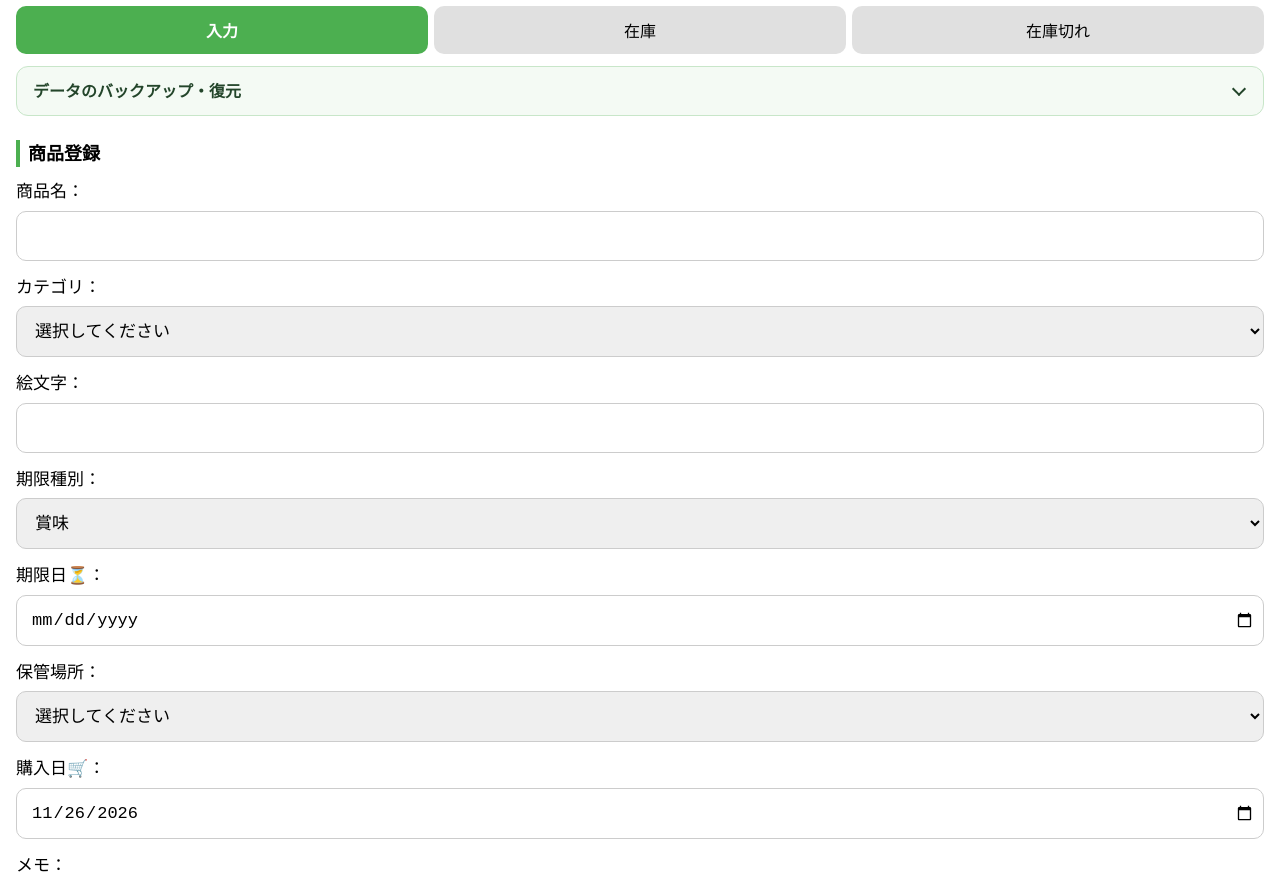
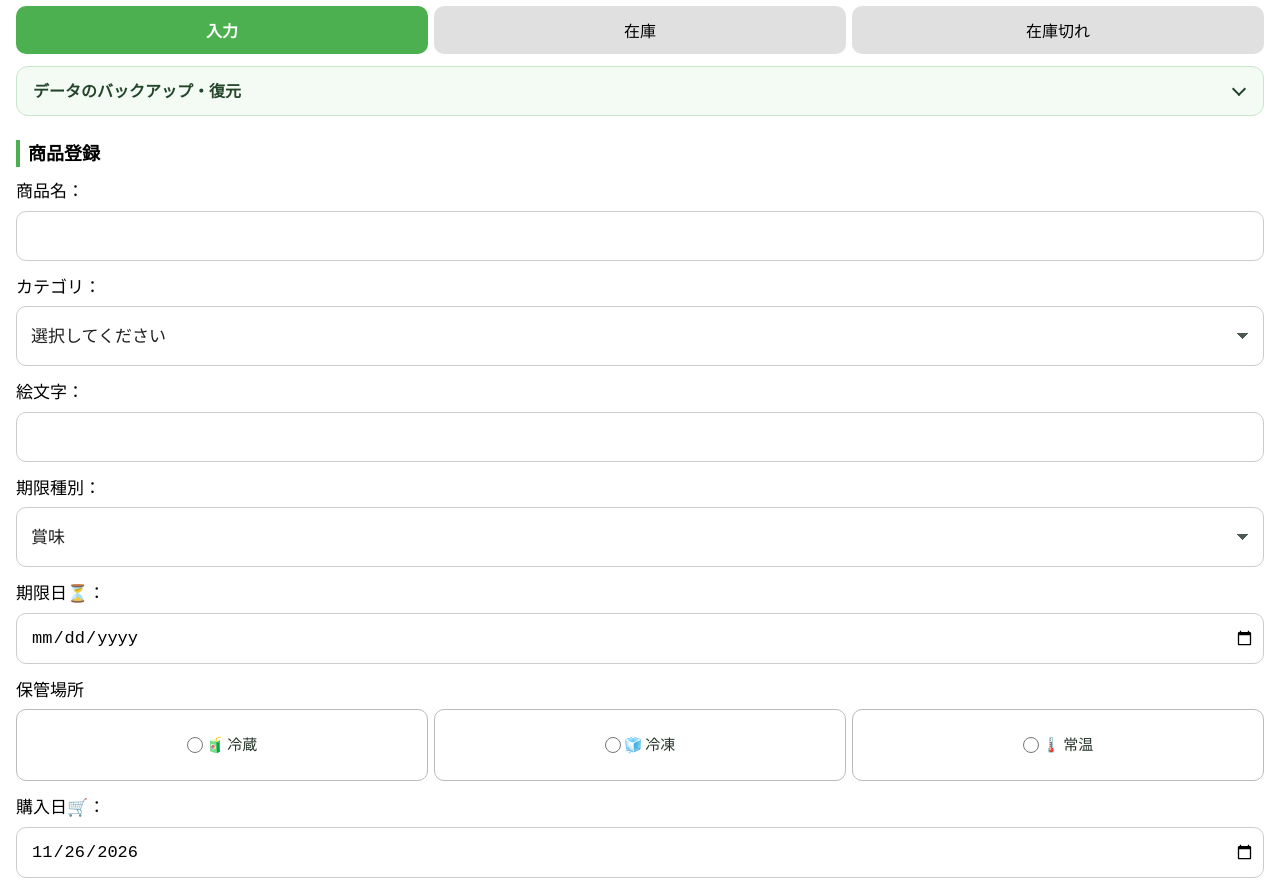
Before and after one commit to komugisax/food-expiry, a plain HTML site: page index.html in a window 1280 px wide. Shown: the part 69-952 px from the top of the page. Drawn offline with Linux system fonts and the light colour scheme.

Commit message:
Add files via upload

```diff
--- a/app.js
+++ b/app.js
@@ -1,6 +1,68 @@
 let editingItemId = null;
 
 let candidateMap = Object.create(null);
+
+const STORAGE_OPTIONS = [
+  ['冷蔵', '🧃'], ['冷凍', '🧊'], ['常温', '🌡️']
+];
+
+function storageChoices_(name, selected = '') {
+  return `<fieldset class="storage-choices">
+    <legend>保管場所</legend>
+    <div class="storage-choices__options">
+      ${STORAGE_OPTIONS.map(([value, icon]) => `
+        <label class="storage-choices__option">
+          <input type="radio" name="${name}" value="${value}" ${value === selected ? 'checked' : ''}>
+          <span aria-hidden="true">${icon}</span><span>${value}</span>
+        </label>`).join('')}
+    </div>
+  </fieldset>`;
+}
+
+function selectInputStorage_(value) {
+  document.querySelectorAll('#storage input[type="radio"]').forEach(radio => {
+    radio.checked = radio.value === value;
+  });
+}
+
+function updateStockTabDots_(items, now = new Date()) {
+  const today = localDay(now);
+  const nextDay = new Date(now);
+  nextDay.setDate(nextDay.getDate() + 1);
+  const tomorrow = localDay(nextDay);
+  const dueTypes = new Set(items
+    .filter(item => item.expiryDate === today || item.expiryDate === tomorrow)
+    .map(item => item.expiryType));
+
+  const button = document.querySelector('[data-tab="tab-stock"]');
+  const labels = ['在庫'];
+  for (const [type, dot] of [['消費', 'use-by'], ['賞味', 'best-before']]) {
+    const active = dueTypes.has(type);
+    button.querySelector('.stock-tab-dot--' + dot).hidden = !active;
+    if (active) labels.push(type + '期限が近い商品あり');
+  }
+  if (labels.length > 1) button.setAttribute('aria-label', labels.join('、'));
+  else button.removeAttribute('aria-label');
+}
+
+function refreshStockTabDots_() {
+  try {
+    updateStockTabDots_(getActiveItems());
+  } catch (error) {
+    reportStorageError_(error);
+  }
+}
+
+let stockTabRefreshTimer;
+function scheduleStockTabRefresh_() {
+  clearTimeout(stockTabRefreshTimer);
+  const midnight = new Date();
+  midnight.setHours(24, 0, 0, 0);
+  stockTabRefreshTimer = setTimeout(() => {
+    refreshStockTabDots_();
+    scheduleStockTabRefresh_();
+  }, Math.max(1, midnight.getTime() - Date.now()));
+}
 
 function loadCandidates_() {
   Promise.resolve().then(() => getOutOfStockList()).then(list => {
@@ -40,6 +102,13 @@ function setDefaultDates_() {
 
 document.addEventListener('DOMContentLoaded', () => {
   document.getElementById('productForm').addEventListener('submit', event => event.preventDefault());
+  document.getElementById('storage').innerHTML = storageChoices_('stock-storage');
+  scheduleStockTabRefresh_();
+  document.addEventListener('visibilitychange', () => {
+    if (document.hidden) return;
+    refreshStockTabDots_();
+    scheduleStockTabRefresh_();
+  });
   // 初期値
   setDefaultDates_();
 
@@ -59,7 +128,7 @@ document.addEventListener('DOMContentLoaded', () => {
     if (!item) return;
 
     document.getElementById('category').value = item.category || '';
-    document.getElementById('storage').value = item.storage || '';
+    selectInputStorage_(item.storage);
     document.getElementById('emoji').value = item.emoji || '';
 
     renderEmojiPalette(item.category);
@@ -91,7 +160,7 @@ document.addEventListener('DOMContentLoaded', () => {
       productName: document.getElementById('productName').value,
       purchaseDate: document.getElementById('purchaseDate').value,
       category: document.getElementById('category').value,
-      storage: document.getElementById('storage').value,
+      storage: document.querySelector('#storage input:checked')?.value || '',
       emoji: document.getElementById('emoji').value,
       expiryType: document.getElementById('expiryType').value,
       expiryDate: document.getElementById('expiryDate').value,
@@ -150,6 +219,7 @@ function loadStockList_() {
         console.error('items is not array:', items);
         items = [];
       }
+      updateStockTabDots_(items);
       items = sortStockItems_(items);
 
       const area = document.getElementById('stockList');
@@ -191,14 +261,7 @@ function loadStockList_() {
                   value="${item.expiryDate ? item.expiryDate : ''}">
               </label>
 
-              <label>
-                保管場所
-                <select class="edit-storage">
-                  <option value="冷蔵" ${item.storage === '冷蔵' ? 'selected' : ''}>🧃冷蔵</option>
-                  <option value="冷凍" ${item.storage === '冷凍' ? 'selected' : ''}>🧊冷凍</option>
-                  <option value="常温" ${item.storage === '常温' ? 'selected' : ''}>🌡️常温</option>
-                </select>
-              </label>
+              ${storageChoices_('edit-stock-storage', item.storage)}
 
               <label>
                 メモ
@@ -242,7 +305,7 @@ function loadStockList_() {
               purchaseDate: div.querySelector('.edit-purchaseDate').value,
               expiryType: div.querySelector('.edit-expiryType').value,
               expiryDate: div.querySelector('.edit-expiryDate').value,
-              storage: div.querySelector('.edit-storage').value,
+              storage: div.querySelector('.storage-choices input:checked')?.value ?? item.storage,
               note: div.querySelector('.edit-note').value,
               category: div.querySelector('.edit-category').value
             };
@@ -298,7 +361,7 @@ function loadStockList_() {
             // フォームにセット
             document.getElementById('productName').value = item.productName || '';
             document.getElementById('emoji').value = item.emoji || '';
-            document.getElementById('storage').value = item.storage || '';
+            selectInputStorage_(item.storage);
             document.getElementById('expiryType').value = item.expiryType || '賞味';
             document.getElementById('category').value = item.category || '';
             // 日付系はクリア（or 今日にしたければここでセット）
@@ -351,6 +414,7 @@ function updateStock_(id, status, itemDiv) {
       if (status === '×') {
         // 一覧から即消す
         itemDiv.remove();
+        refreshStockTabDots_();
         loadOutOfStockList_();
         loadCandidates_();
 
@@ -407,7 +471,7 @@ function loadOutOfStockList_() {
           // フォームに反映
           document.getElementById('productName').value = item.productName || '';
           document.getElementById('category').value = item.category || '';
-          document.getElementById('storage').value = item.storage || '';
+          selectInputStorage_(item.storage);
           document.getElementById('emoji').value = item.emoji || '';
           renderEmojiPalette(item.category || '');
 
--- a/index.html
+++ b/index.html
@@ -565,6 +565,91 @@ input[type="date"] {
   color: #842b24;
   font-size: 15px;
 }
+
+/* 登録・編集の選択欄 */
+#productForm select {
+  appearance: none;
+  height: 60px;
+  padding-right: 40px;
+  color: #202020;
+  background-color: #fff;
+  background-image: linear-gradient(45deg, transparent 50%, #4b5950 50%),
+    linear-gradient(135deg, #4b5950 50%, transparent 50%);
+  background-position: right 20px center, right 14px center;
+  background-size: 6px 6px;
+  background-repeat: no-repeat;
+}
+
+.storage-choices {
+  min-width: 0;
+  margin: 0 0 14px;
+  padding: 0;
+  border: 0;
+}
+
+.storage-choices > legend {
+  padding: 0;
+  margin-bottom: 6px;
+}
+
+.storage-choices__options {
+  display: grid;
+  grid-template-columns: repeat(auto-fit, minmax(78px, 1fr));
+  gap: 6px;
+}
+
+.storage-choices__option {
+  display: flex;
+  align-items: center;
+  justify-content: center;
+  flex-wrap: wrap;
+  gap: 3px;
+  min-height: 60px;
+  padding: 5px;
+  border: 1px solid #bbb;
+  border-radius: 10px;
+  color: #26352a;
+  background: #fff;
+  font-size: 15px;
+  cursor: pointer;
+}
+
+.storage-choices__option > input[type="radio"] {
+  width: 16px;
+  height: 16px;
+  flex: 0 0 16px;
+  padding: 0;
+  margin: 0;
+  accent-color: #286438;
+}
+
+.storage-choices__option:has(input:checked) {
+  border-color: #388e3c;
+  background: #e8f5e9;
+}
+
+.storage-choices__option:has(input:focus-visible),
+#productForm select:focus-visible {
+  outline: 2px solid #286438;
+  outline-offset: 2px;
+}
+
+.stock-tab-label {
+  display: inline-flex;
+  align-items: center;
+  gap: 5px;
+}
+
+.stock-tab-dot {
+  width: 12px;
+  height: 12px;
+  box-sizing: border-box;
+  border: 1px solid #fff;
+  border-radius: 50%;
+}
+
+.stock-tab-dot--use-by { background: #b91c1c; }
+.stock-tab-dot--best-before { background: #b45309; }
   </style>
 </head>
 <body>
@@ -581,7 +666,9 @@ input[type="date"] {
 
 <div class="tabs">
   <button type="button" class="tab-btn active" data-tab="tab-input">入力</button>
-  <button type="button" class="tab-btn" data-tab="tab-stock">在庫</button>
+  <button type="button" class="tab-btn" data-tab="tab-stock">
+    <span class="stock-tab-label">在庫<span class="stock-tab-dot stock-tab-dot--use-by" aria-hidden="true" hidden></span><span class="stock-tab-dot stock-tab-dot--best-before" aria-hidden="true" hidden></span></span>
+  </button>
   <button type="button" class="tab-btn" data-tab="tab-out">在庫切れ</button>
 </div>
 
@@ -634,19 +721,7 @@ input[type="date"] {
     <label>期限日⏳：<input type="date" id="expiryDate"></label>
   </div>
 
-  <div>
-    <label>保管場所：
-      <select id="storage">
-        <option value="">選択してください</option>
-        <option value="冷蔵">🧃冷蔵</option>
-        <option value="冷凍">🧊冷凍</option>
-        <option value="常温">🌡️常温</option>
-      </select>
-    </label>
-
-  </div>
-
-
+  <div id="storage"></div>
 
   <div>
     <label>購入日🛒：<input type="date" id="purchaseDate"></label>
```
